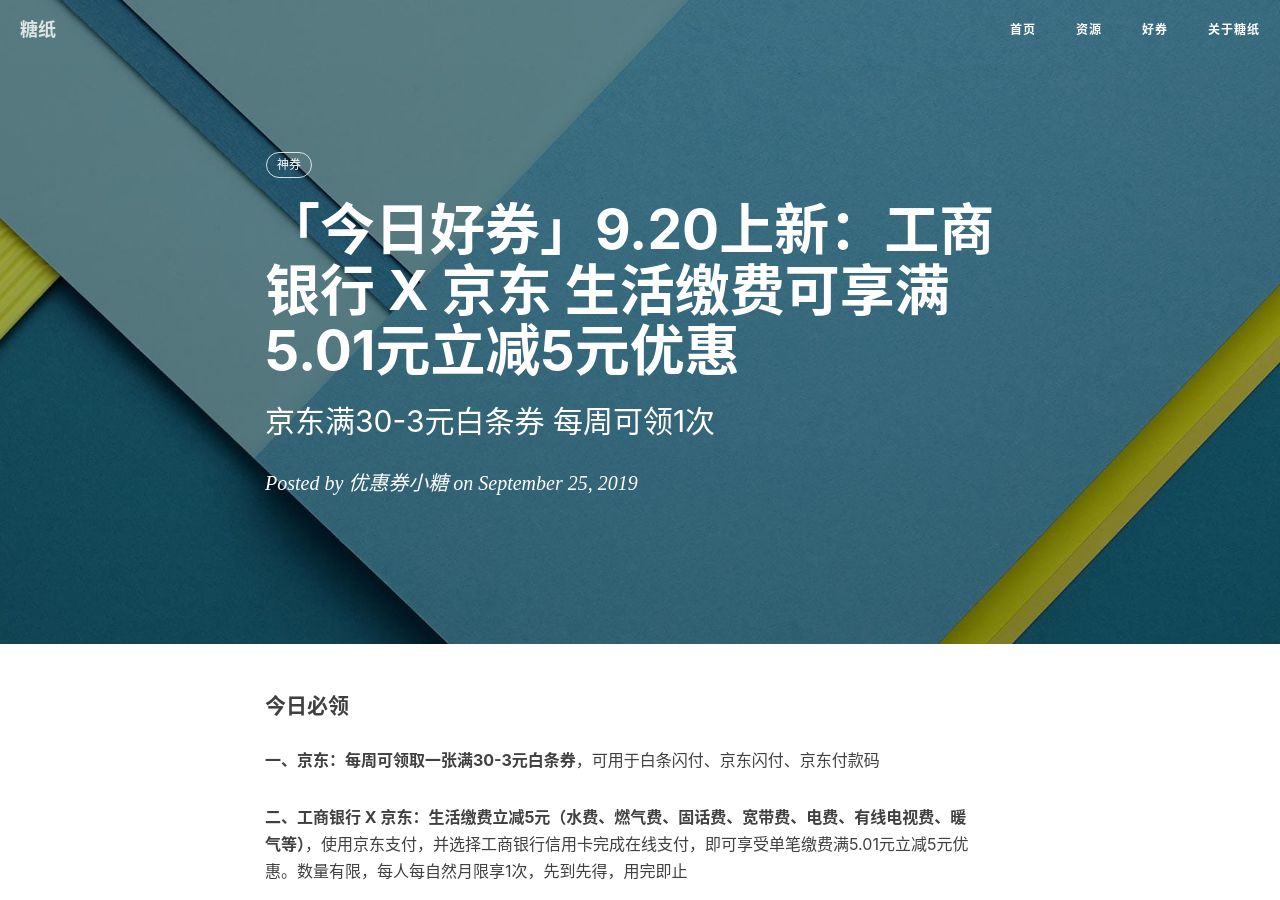
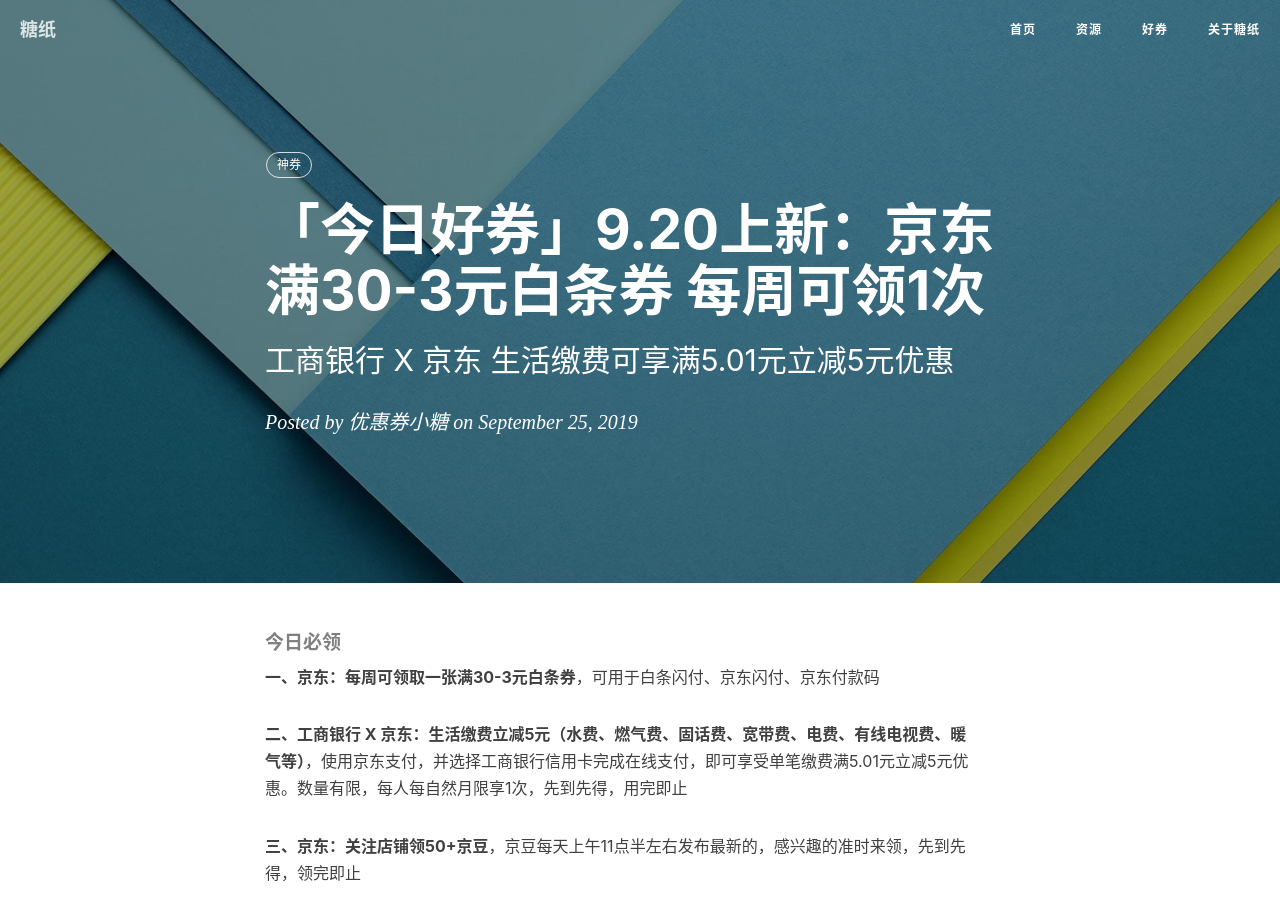
Before and after one commit to jrhq/jrhq.github.io, a Jekyll site: the page built from _posts/2019-09-25-今日好券.md, in a window 1280 px wide and 900 px high. Built offline with Jekyll 4.4.1, drawn with Linux system fonts in a browser that asks for light colours; nearby versions of some CDN libraries; comment, search, counter and statistics services are not loaded.

```diff
--- a/_posts/2019-09-25-今日好券.md
+++ b/_posts/2019-09-25-今日好券.md
@@ -1,7 +1,7 @@
 ---
 layout:     post
-title:      「今日好券」9.20上新：工商银行 X 京东 生活缴费可享满5.01元立减5元优惠
-subtitle:   京东满30-3元白条券 每周可领1次
+title:      「今日好券」9.20上新：京东满30-3元白条券 每周可领1次
+subtitle:   工商银行 X 京东 生活缴费可享满5.01元立减5元优惠
 date:       2019-09-25
 author:     优惠券小糖
 header-img: img/tag-bg-o.jpg
@@ -10,7 +10,7 @@ tags:
     - 神券
 ---
 
-#### 今日必领
+##### 今日必领
 
 **一、京东：每周可领取一张满30-3元白条券**，可用于白条闪付、京东闪付、京东付款码
 
@@ -18,7 +18,7 @@ tags:
 
 **三、京东：关注店铺领50+京豆**，京豆每天上午11点半左右发布最新的，感兴趣的准时来领，先到先得，领完即止
 
-#### 外卖出行
+##### 外卖出行
 
 **饿了么**：移动端专享，点此领专属红包，每天可领1次，最高可领取15元外卖券，小编亲测领到满35-4元、2元无门槛红包！先领券再点餐，每天都省一点点
 
@@ -26,13 +26,13 @@ tags:
 
 **滴滴**：点此领出行国庆大礼包，内含礼橙专车95折券、95折拼车券，以及多张10元代驾券等
 
-#### 麦肯券
+##### 麦肯券
 
 **麦当劳**：天猫特价欢享双人餐，3次电子代金券，狂欢价75元，平均25元/份。包含汉堡包1份、麦辣鸡腿堡1份、小薯条1份、中可1杯和小可1杯；
 
 ![天猫特价欢享双人餐3次电子代金券](/img/post-2019-09-25-mdl.jpg)
 
-#### 商城精选好券
+##### 商城精选好券
 
 商城+品类|优惠额度|领券截止时间|领券地址
 --|--:|--:|--:
```
